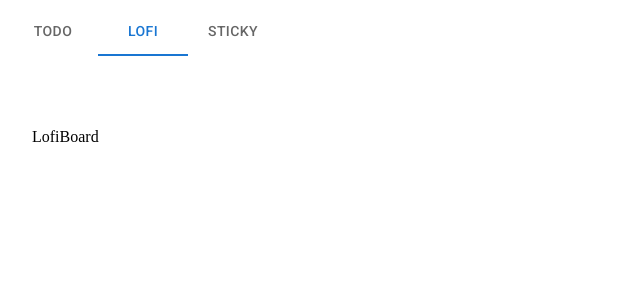
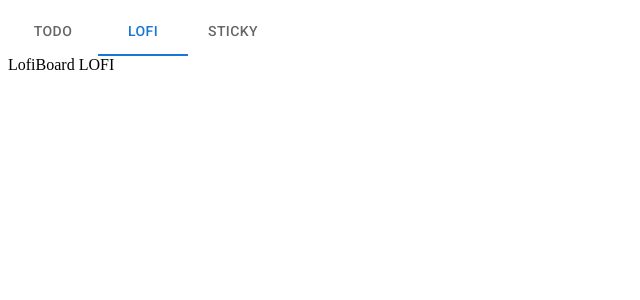
Before and after one commit to mgnjn/eisenhower, a React (Create React App) app in the folder front/: page / in a window 1280 px wide. Both pictures are taken after a click on the tab "LOFI". Shown: the top 300 px of the page, without its empty margins (0-640 px from the left). Built offline with nearby package versions, Linux system fonts and the light colour scheme.

Commit message:
fix: tab boards finally fixed to proper height

```diff
--- a/front/src/components/LofiComponent/LofiBoard.jsx
+++ b/front/src/components/LofiComponent/LofiBoard.jsx
@@ -1,7 +1,12 @@
 import React from "react";
+import { MODES } from "../../utils/constants";
 
-function LofiBoard() {
-  return <div>LofiBoard</div>;
+function LofiBoard({ modeStore }) {
+  return (
+    <div hidden={modeStore.activeMode !== MODES.lofiMode}>
+      LofiBoard {modeStore.activeMode}
+    </div>
+  );
 }
 
 export default LofiBoard;
--- a/front/src/components/Navbar/Navbar.js
+++ b/front/src/components/Navbar/Navbar.js
@@ -27,15 +27,15 @@ function Navbar({ modeStore }) {
           <Tab label={`${MODES.lofiMode}`} value={`${MODES.lofiMode}`} />
           <Tab label={`${MODES.stickyMode}`} value={`${MODES.stickyMode}`} />
         </Tabs>
-        <TabPanel value={modeStore.activeMode} index={0}>
-          {modeStore.activeMode === MODES.todoMode ? <TodoListBoard /> : null}
-        </TabPanel>
-        <TabPanel value={modeStore.activeMode} index={1}>
-          {modeStore.activeMode === MODES.lofiMode ? <LofiBoard /> : null}
-        </TabPanel>
-        <TabPanel value={modeStore.activeMode} index={2}>
-          {modeStore.activeMode === MODES.stickyMode ? <StickyBoard /> : null}
-        </TabPanel>
+        {modeStore.activeMode === MODES.todoMode ? (
+          <TodoListBoard modeStore={modeStore} />
+        ) : null}
+        {modeStore.activeMode === MODES.lofiMode ? (
+          <LofiBoard modeStore={modeStore} />
+        ) : null}
+        {modeStore.activeMode === MODES.stickyMode ? (
+          <StickyBoard modeStore={modeStore} />
+        ) : null}
       </TabContext>
     </>
   );
--- a/front/src/components/StickyComponent/StickyBoard.jsx
+++ b/front/src/components/StickyComponent/StickyBoard.jsx
@@ -1,7 +1,12 @@
 import React from "react";
+import { MODES } from "../../utils/constants";
 
-function StickyBoard() {
-  return <div>StickyBoard</div>;
+function StickyBoard({ modeStore }) {
+  return (
+    <div hidden={modeStore.activeMode !== MODES.stickyMode}>
+      StickyBoard {modeStore.activeMode}
+    </div>
+  );
 }
 
 export default StickyBoard;
```
